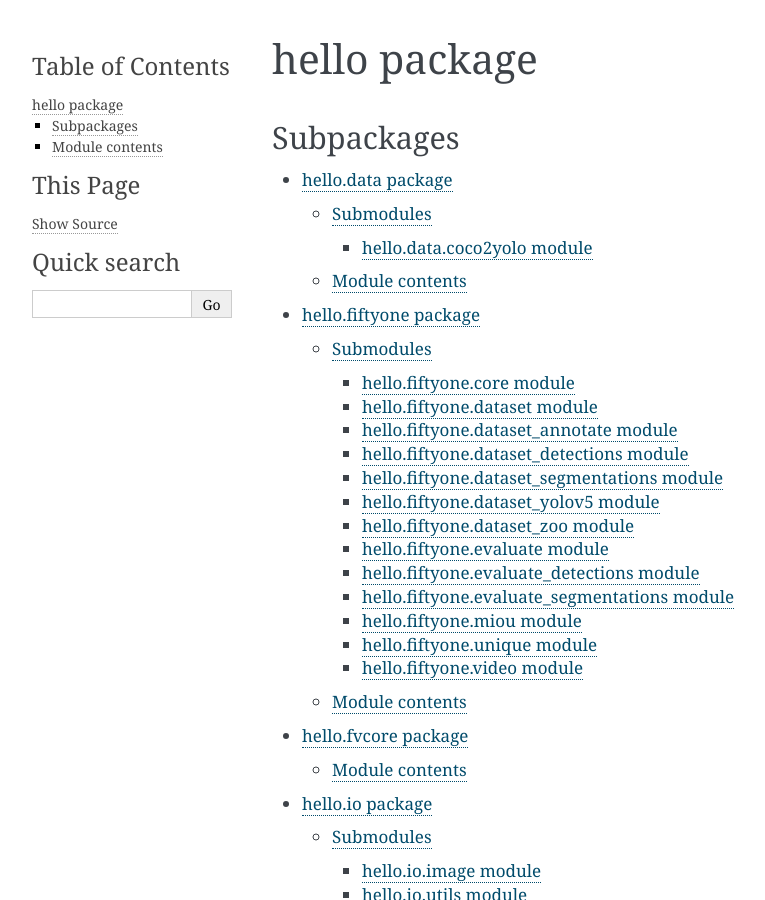
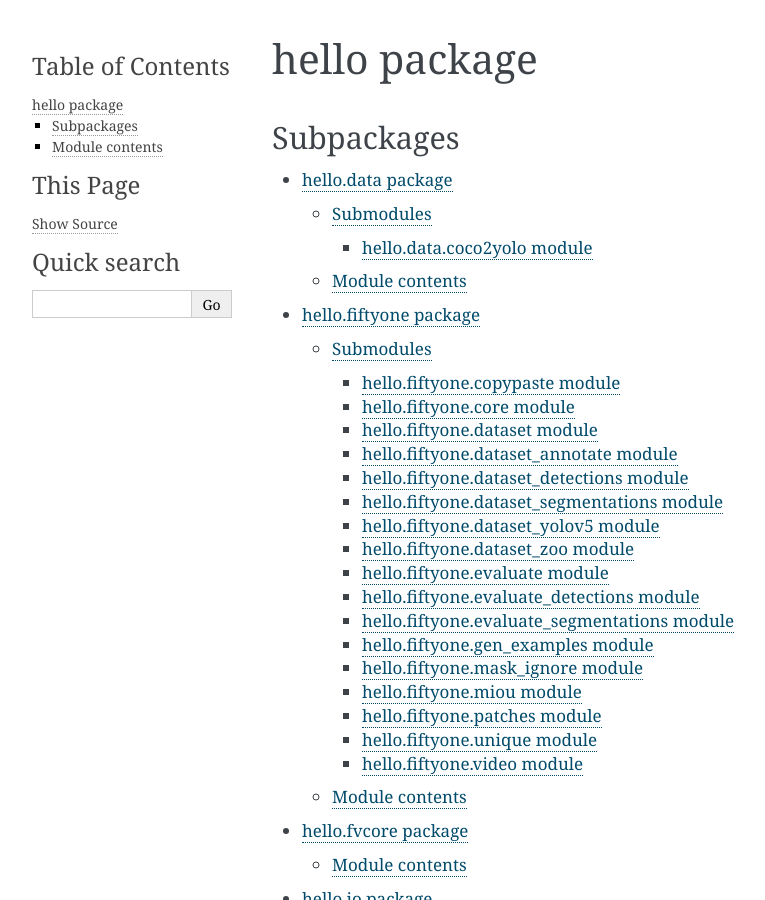
Before and after one commit to flystarhe/hello, a Sphinx documentation site: the page built from docs/source/hello.rst, in a window 1280 px wide and 900 px high. Shown: the whole window, without its empty margins (148-913 px from the left). Built offline with Sphinx 7.4.7, drawn with Linux system fonts in a browser that asks for light colours.

Commit message:
sphinx-apidoc

```diff
--- /dev/null
+++ b/docs/source/hello.fiftyone.copypaste.rst
@@ -0,0 +1,7 @@
+hello.fiftyone.copypaste module
+===============================
+
+.. automodule:: hello.fiftyone.copypaste
+   :members:
+   :undoc-members:
+   :show-inheritance:
--- /dev/null
+++ b/docs/source/hello.fiftyone.gen_examples.rst
@@ -0,0 +1,7 @@
+hello.fiftyone.gen\_examples module
+===================================
+
+.. automodule:: hello.fiftyone.gen_examples
+   :members:
+   :undoc-members:
+   :show-inheritance:
--- /dev/null
+++ b/docs/source/hello.fiftyone.mask_ignore.rst
@@ -0,0 +1,7 @@
+hello.fiftyone.mask\_ignore module
+==================================
+
+.. automodule:: hello.fiftyone.mask_ignore
+   :members:
+   :undoc-members:
+   :show-inheritance:
--- /dev/null
+++ b/docs/source/hello.fiftyone.patches.rst
@@ -0,0 +1,7 @@
+hello.fiftyone.patches module
+=============================
+
+.. automodule:: hello.fiftyone.patches
+   :members:
+   :undoc-members:
+   :show-inheritance:
--- a/docs/source/hello.fiftyone.rst
+++ b/docs/source/hello.fiftyone.rst
@@ -7,6 +7,7 @@
 .. toctree::
    :maxdepth: 4
 
+   hello.fiftyone.copypaste
    hello.fiftyone.core
    hello.fiftyone.dataset
    hello.fiftyone.dataset_annotate
@@ -17,7 +18,10 @@
    hello.fiftyone.evaluate
    hello.fiftyone.evaluate_detections
    hello.fiftyone.evaluate_segmentations
+   hello.fiftyone.gen_examples
+   hello.fiftyone.mask_ignore
    hello.fiftyone.miou
+   hello.fiftyone.patches
    hello.fiftyone.unique
    hello.fiftyone.video
 
```
